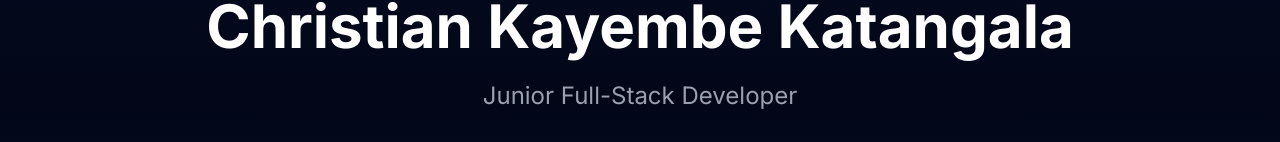
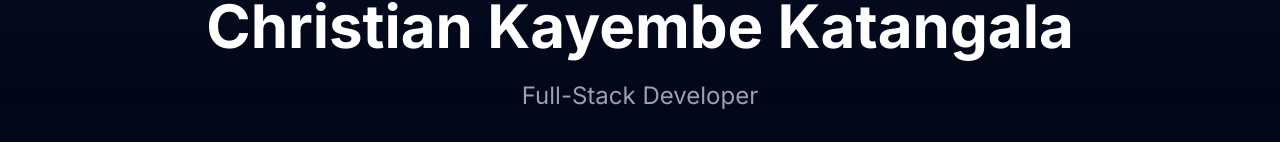
Before and after one commit to Katangalac/myportfolio, a Next.js app: page / in a window 1280 px wide. Shown: the part 304-446 px from the top of the page. Built offline with nearby package versions, Linux system fonts and the light colour scheme.

Commit message:
Correction du titre

```diff
--- a/src/app/data/translations.ts
+++ b/src/app/data/translations.ts
@@ -15,7 +15,7 @@ export const translations = {
     // Hero Section
     hero: {
       name: "Christian Kayembe Katangala",
-      title: "Développeur Full-Stack Junior",
+      title: "Développeur Full-Stack",
       subtitle:
         "Motivé par le développement d’applications web, performantes et maintenables, avec une solide pratique" +
         " " +
@@ -494,7 +494,7 @@ export const translations = {
     // Hero Section
     hero: {
       name: "Christian Kayembe Katangala",
-      title: "Junior Full-Stack Developer",
+      title: "Full-Stack Developer",
       subtitle:
         "Driven to build performant and maintainable web applications, with strong practical experience gained through real-world projects and professional internships.",
       cta: "View my projects",
```
